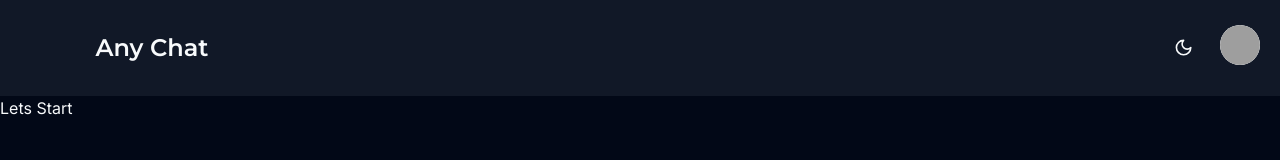
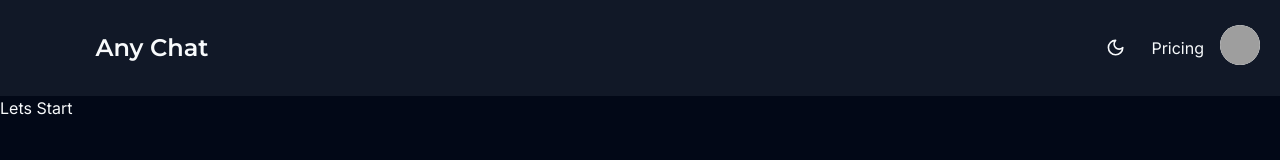
Before and after one commit to entrepeneur4lyf/any-chat-nextjs, a Next.js app: page / in a window 1280 px wide. Shown: the top 160 px of the page. Built offline with nearby package versions, Linux system fonts and the light colour scheme; no server answers; grey boxes are pictures that could not be loaded.

Commit message:
Added session in header page

```diff
--- a/components/Header.tsx
+++ b/components/Header.tsx
@@ -2,14 +2,35 @@
 import Logo from "@/components/Logo";
 import { DarkModeToggle } from "./DarkModeToggle";
 import UserButton from "./UserButton";
+import { getServerSession } from "next-auth";
+import { authOptions } from "@/auth";
+import Link from "next/link";
+import { MessageSquareIcon } from "lucide-react";
 
-const Header = () => {
+const Header = async () => {
+  const session = await getServerSession(authOptions);
+
+  console.log(session);
+
   return (
     <header className="sticky top-0 z-50 bg-white dark:bg-gray-900">
       <nav className="flex flex-col sm:flex-row items-center p-5 pl-2 bg-white dark:bg-gray-900 max-w-7xl mx-auto">
         <Logo />
         <div className="flex-1 flex items-center justify-end space-x-4">
           <DarkModeToggle />
+
+          {session ? (
+            <>
+              <Link href="/chat" prefetch={false}>
+                <MessageSquareIcon className="text-black dark:text-white" />
+              </Link>
+            </>
+          ) : (
+            <>
+              <Link href="/pricing">Pricing</Link>
+            </>
+          )}
+
           <UserButton />
         </div>
       </nav>
```
